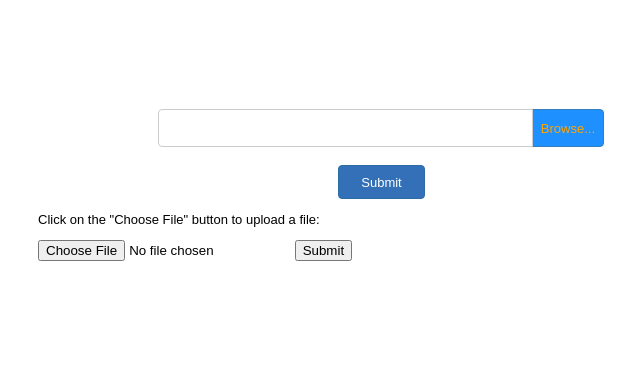
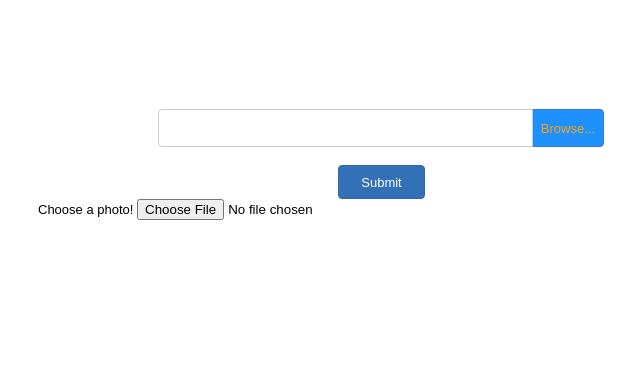
Before and after one commit to JKTypeface/DatabaseShowbizTycoon.github.io, a plain HTML site: page index.html in a window 1280 px wide. Shown: the part 54-443 px from the top of the page, without its empty margins (8-648 px from the left). Drawn offline with Linux system fonts and the light colour scheme.

Commit message:
Add files via upload

```diff
--- a/index.html
+++ b/index.html
@@ -28,19 +28,12 @@ $(document).ready(function()
 </div>
 <input type="submit" id="Button1" onclick="document.getElementById('FileUpload1').submit();return false;" name="" value="Submit" style="position:absolute;left:346px;top:219px;width:87px;height:34px;z-index:2;" autofocus>
 <div id="Html1" style="position:absolute;left:46px;top:253px;width:657px;height:187px;z-index:3">
-<!DOCTYPE html>
-<html>
-<body>
+<label for="photo">Choose a photo!</label>
 
-<p>Click on the "Choose File" button to upload a file:</p>
-
-<form action="/action_page.php">
-  <input type="file" id="myFile" name="filename">
-  <input type="submit">
-</form>
-
+<input
+  type="file"
+  id="photo"
+  name="photo"
+  accept="image/*"></div>
 </body>
 </html>
-</div>
-</body>
-</html>
```
